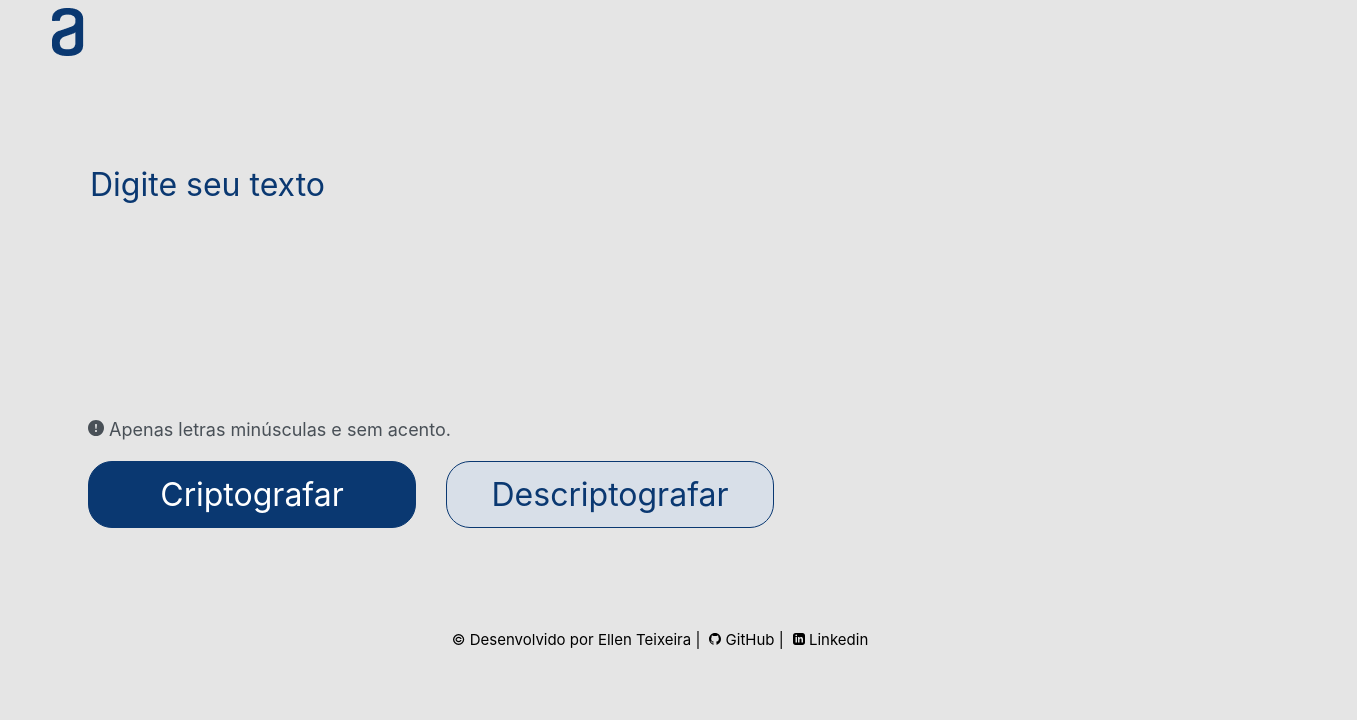
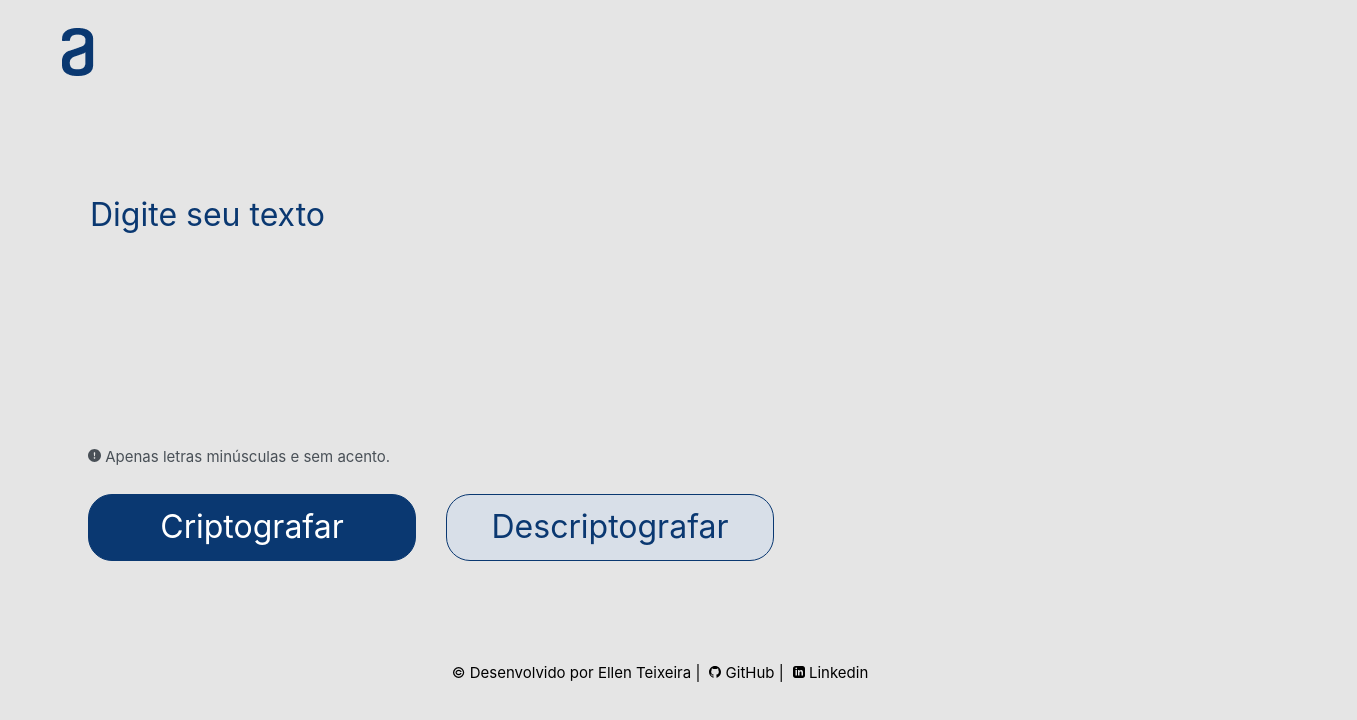
Before and after one commit to wwwellen/decodificador-de-texto, a plain HTML site: page index.html in a window 1280 px wide. Shown: the whole page, 1357 px wide, since content can reach past the window. Drawn offline with Linux system fonts and the light colour scheme.

Commit message:
documentação

```diff
--- a/assets/styles.css
+++ b/assets/styles.css
@@ -9,7 +9,6 @@
 .logo-alura {
     margin: 10px;
     padding-top: 10px;
-    width: 2%;
 }
 
 main {
@@ -32,7 +31,11 @@ main {
 
 .requirements, span {
     color: #495057;
-    font-size: 18px;
+    font-size: 15px;
+}
+
+.requirements img {
+    width: 13px;
 }
 
 .result {
@@ -45,7 +48,7 @@ main {
 
 .buttons {
     display: flex;
-    margin-top: 18px;
+    margin-top: 25px;
 }
 
 .btn-encrypt {
--- a/index.html
+++ b/index.html
@@ -9,34 +9,32 @@
     <title> Decodificador </title>
 </head>
 <body>
-    <header>
-        <img class=logo-alura" src="/assets/images/logo-alura.png" alt="logo da alura">
+    <header> <!-- cabeçalho com a logo -->
+        <img class="logo-alura" src="/assets/images/logo-alura.png" alt="logo da alura">
     </header>
-    <main>
-        <section>
-            <textarea class="text-area" cols="61" rows="5" placeholder="Digite seu texto"></textarea>
+    <main> <!-- conteúdo principal -->
+        <section> <!-- seção da textarea de recebimento do valor inicial -->
+            <textarea class="text-area" cols="51" rows="5" placeholder="Digite seu texto"></textarea>
             <div class="requirements">
                 <img  src="assets/images/exclamation-circle.svg">
                 <span> Apenas letras minúsculas e sem acento. </span>
             </div>
-            <div class="buttons">
+            <div class="buttons"> <!-- seção dos botões para cript e descrip -->
                 <button class="btn-encrypt"> Criptografar </button>
                 <button class="btn-decrypt"> Descriptografar </button>
             </div>
         </section>
-
-        <section>
+        <section> <!-- seção que retonar o resultado já compilado do valor inicial inserido -->
 
         </section>
     </main>
-    <footer>
+    <footer> <!-- rodapé com informações -->
         <ul>
             <li> &copy Desenvolvido por Ellen Teixeira | </li>
             <li><a href="https://github.com/wwwellen" target="_blank"><img src="assets/images/github-icon.svg"> GitHub | </a></li>
             <li><a href="https://www.linkedin.com/in/ellensteixeira/" target="_blank"><img src="assets/images/linkedin-icon.svg"> Linkedin </a></li>
         </ul>
     </footer>
-
     <script src="assets/script.js"></script>
 </body>
 </html>
```
